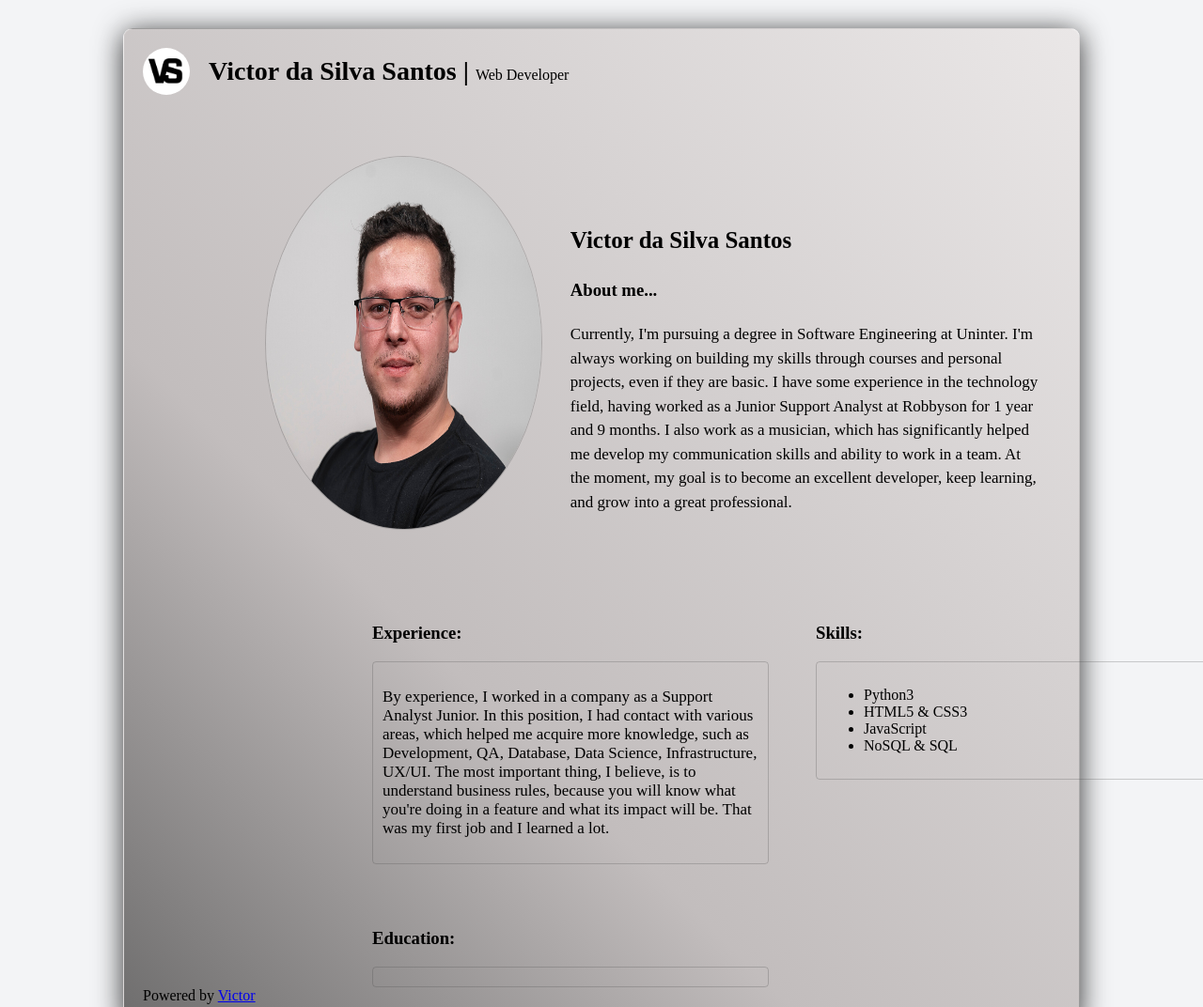
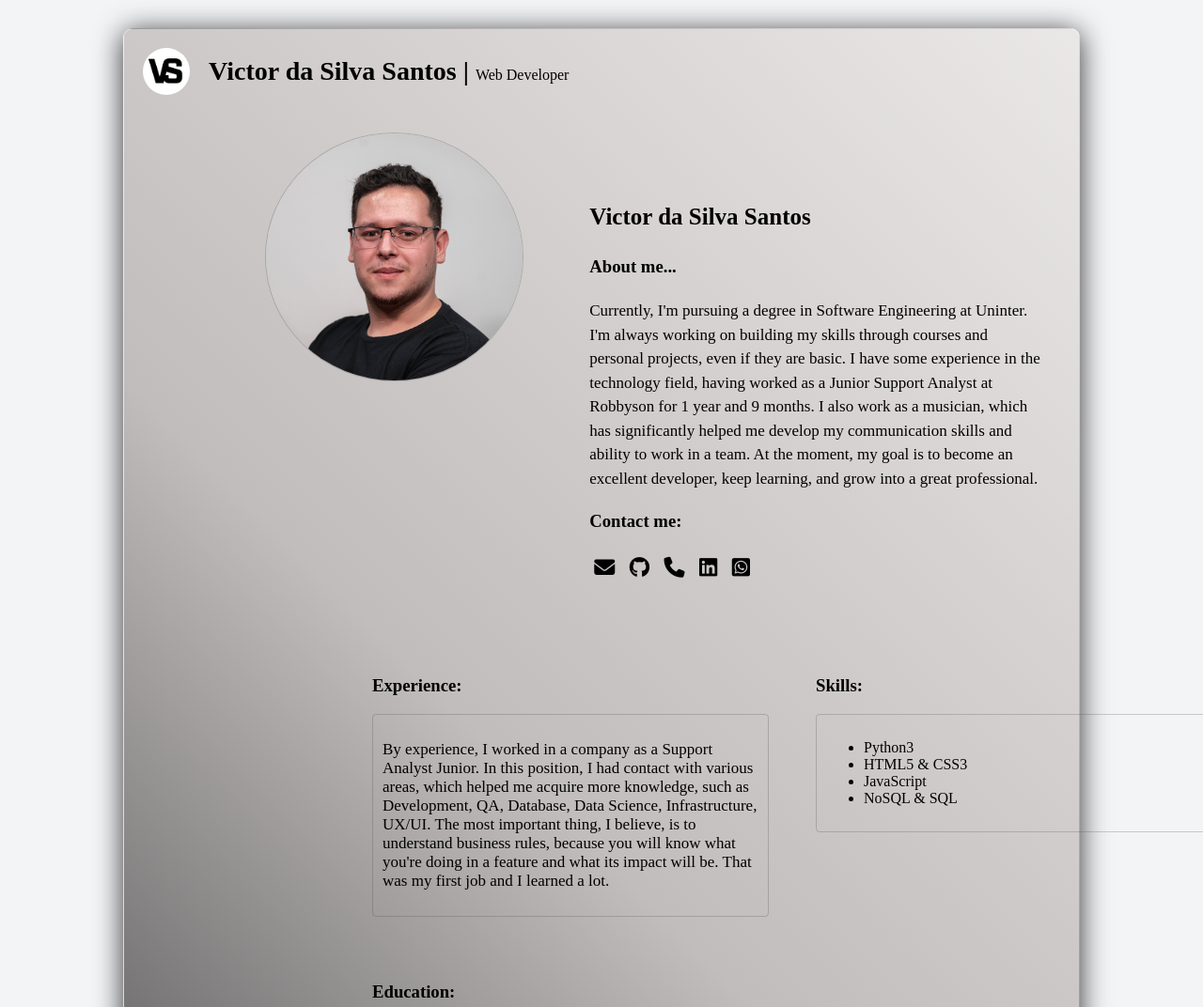
Before and after one commit to victor0710s/Portfolio, a plain HTML site: page src/index.html in a window 1280 px wide. Shown: the top 1072 px of the page at 94% size. Drawn offline with Linux system fonts and the light colour scheme.

Commit message:
feat: acrescentando os icones de redes sociais e contatos

```diff
--- a/assets/styles/_variables.scss
+++ b/assets/styles/_variables.scss
@@ -7,3 +7,5 @@ $txt-color: #000;
 $h1-size: 28px;
 $h2-size: 25px;
 $p-size: 17px;
+$icon-size: 22px;
+$icon-size-hover: 28px;
--- a/assets/styles/main.scss
+++ b/assets/styles/main.scss
@@ -42,17 +42,21 @@ body {
 }
 
 .bio {
-    margin-top: 65px;
+    display: flex;
+    flex-direction: row;
+    align-items: flex-start;
+    justify-content: flex-start;
+    gap: 40px;
+    margin-top: 40px;
     margin-bottom: 80px;
-    display: flex;
-    justify-content: space-between;
     .bio-img {
-        width: 30%;
+        width: 28%;
         border-radius: 50%;
         margin-left: 130px;
         border: 0.5px solid $border-color;
     }
     .bio-text {
+        flex: 1;
         width: 65%;
         line-height: 1.5;
         margin-left: 30px;
@@ -65,6 +69,18 @@ body {
     p {
         font-size: $p-size;
         margin-top: 20px;
+    }
+
+    .contacts a {
+        color: $txt-color;
+        text-decoration: none;
+        font-size: $icon-size;
+        padding: 5px;
+        transform: all 0.8s ease;
+    }
+    i:hover {
+        font-size: $icon-size-hover;
+        transition: all 0.4s ease;
     }
 
 }
--- a/src/index.html
+++ b/src/index.html
@@ -3,9 +3,11 @@
 <head>
     <meta charset="UTF-8">
     <meta name="viewport" content="width=device-width, initial-scale=1.0">
-    <title>Curriculum Vitae | Victor da Silva Santos</title>
+    <title>Victor da Silva Santos | Portfolio</title>
     <link rel="icon" href="../assets/images/logo.png" type="image/png">
     <link rel="stylesheet" href="../assets/styles/main.css">
+    <link rel="stylesheet" href="https://cdnjs.cloudflare.com/ajax/libs/font-awesome/6.4.0/css/all.min.css" integrity="sha512-iecdLmaskl7CVkqkXNQ/ZH/XLlvWZOJyj7Yy7tcenmpD1ypASozpmT/E0iPtmFIB46ZmdtAc9eNBvH0H/ZpiBw==" crossorigin="anonymous" referrerpolicy="no-referrer" />
+
 </head>
 <body>
     <div class="content">
@@ -23,10 +25,31 @@
                 <img src="../assets/images/perfil_img.jpg" class="bio-img" alt="Victor da Silva Santos, software developer, profile image.">
                 <div class="bio-text">
                     <h2>Victor da Silva Santos</h2>
+
                     <h3>About me...</h3>
                     <p class="biograph">
                         Currently, I'm pursuing a degree in Software Engineering at Uninter. I'm always working on building my skills through courses and personal projects, even if they are basic. I have some experience in the technology field, having worked as a Junior Support Analyst at Robbyson for 1 year and 9 months. I also work as a musician, which has significantly helped me develop my communication skills and ability to work in a team. At the moment, my goal is to become an excellent developer, keep learning, and grow into a great professional.
                     </p>
+
+                    <div class="contacts">
+                        <h3>Contact me:</h3>
+                        <a href="mailto:s.vih0710@gmail.com" title="Enviar email">
+                            <i class="fa-solid fa-envelope"></i>
+                        </a>
+                        <a href="https://github.com/victor0710s" target="_blank" title="GitHub">
+                            <i class="fa-brands fa-github"></i>
+                        </a>
+                        <a href="tel:+5531988224430" title="Ligar">
+                            <i class="fa-solid fa-phone"></i>
+                        </a>
+                        <a href="https://www.linkedin.com/in/victor-silva-sant07/" target="_blank" title="Linkedin">
+                            <i class="fa-brands fa-linkedin"></i>
+                        </a>
+                        <a href="https://wa.me/5531988224430" title="WhatsApp">
+                            <i class="fa-brands fa-square-whatsapp"></i>
+                        </a>
+
+                    </div>
                 </div>
             </div>
         </section>
@@ -49,7 +72,7 @@
                     </ul>
                 </div>
             </section>
-            <section class="studies">
+            <section class="education">
                 <h3>Education:</h3>
                 <div class="card">
                     <div class="education-one">
```
Also changed, not shown: assets/styles/main.css, 1 other file.
